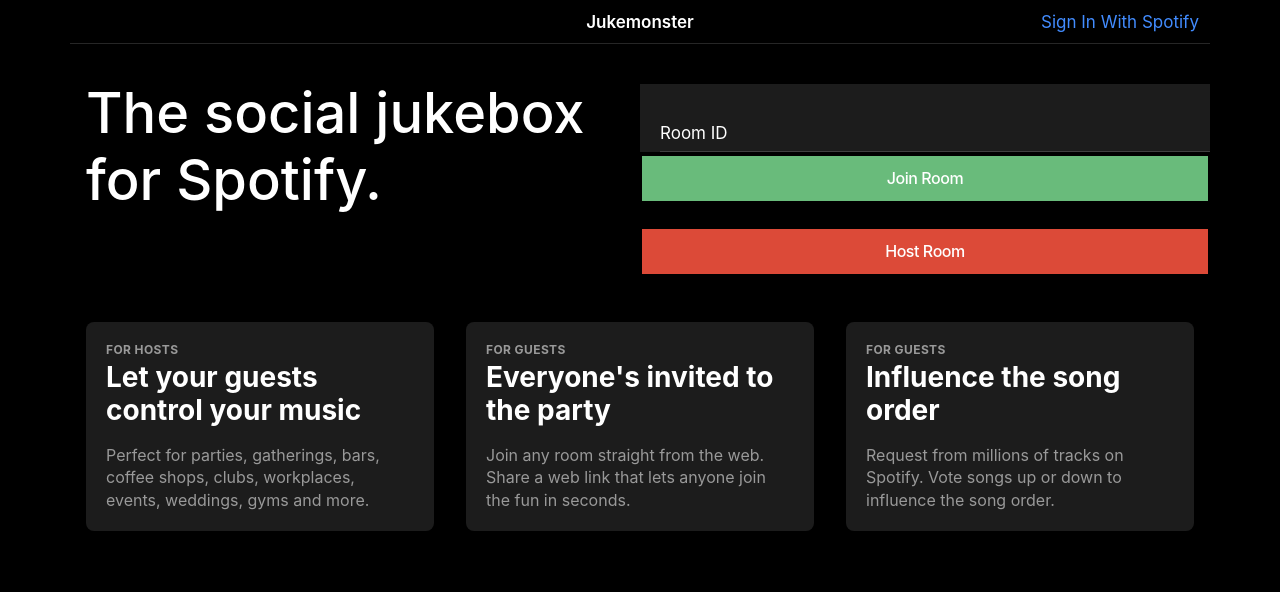
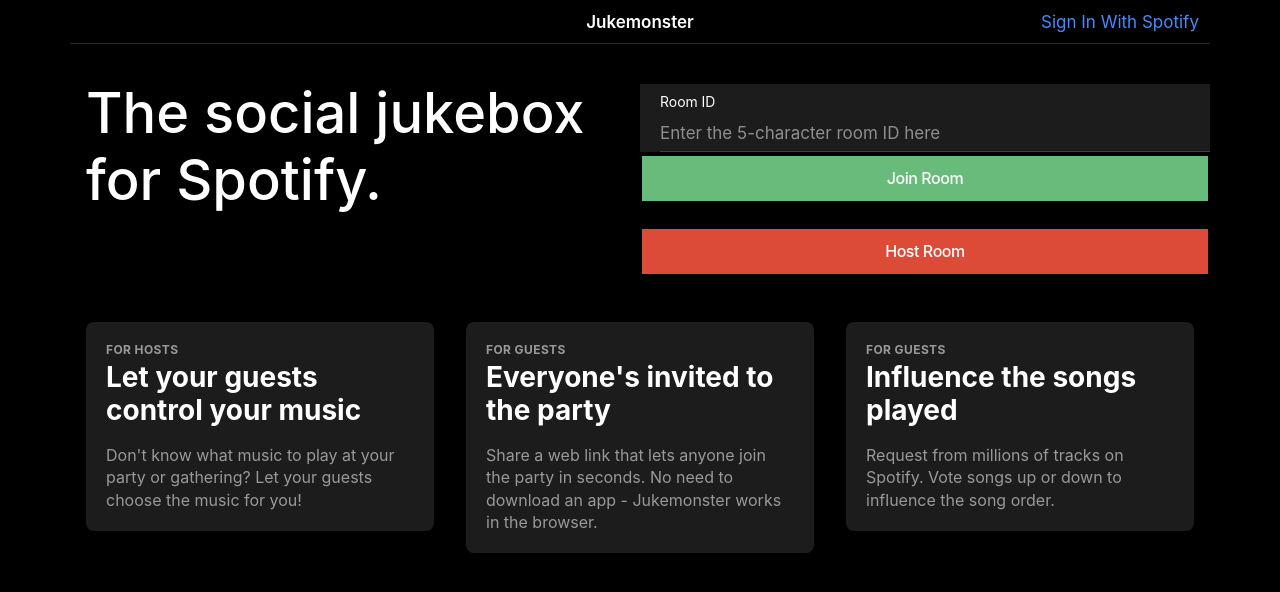
Before and after one commit to rlrh/jukemonster, a React (Create React App) app in the folder frontend/: page / in a window 1280 px wide. Shown: the top 592 px of the page. Built offline with nearby package versions, Linux system fonts and the light colour scheme.

Commit message:
Remove Devices for non-hosts; update marketing text

```diff
--- a/frontend/src/pages/Home.tsx
+++ b/frontend/src/pages/Home.tsx
@@ -69,6 +69,11 @@
                   onIonChange={event =>
                     setRoomId((event.target as HTMLInputElement).value)
                   }
+                  type="text"
+                  minlength={5}
+                  maxlength={5}
+                  placeholder="Enter the 5-character room ID here"
+                  autofocus
                 />
               </IonItem>
               <IonButton
@@ -95,8 +100,8 @@
                   </IonCardTitle>
                 </IonCardHeader>
                 <IonCardContent>
-                  Perfect for parties, gatherings, bars, coffee shops, clubs,
-                  workplaces, events, weddings, gyms and more.
+                  Don't know what music to play at your party or gathering? Let
+                  your guests choose the music for you!
                 </IonCardContent>
               </IonCard>
             </IonCol>
@@ -107,8 +112,8 @@
                   <IonCardTitle>Everyone's invited to the party</IonCardTitle>
                 </IonCardHeader>
                 <IonCardContent>
-                  Join any room straight from the web. Share a web link that
-                  lets anyone join the fun in seconds.
+                  Share a web link that lets anyone join the party in seconds.
+                  No need to download an app - Jukemonster works in the browser.
                 </IonCardContent>
               </IonCard>
             </IonCol>
@@ -116,7 +121,7 @@
               <IonCard>
                 <IonCardHeader>
                   <IonCardSubtitle>For guests</IonCardSubtitle>
-                  <IonCardTitle>Influence the song order</IonCardTitle>
+                  <IonCardTitle>Influence the songs played</IonCardTitle>
                 </IonCardHeader>
                 <IonCardContent>
                   Request from millions of tracks on Spotify. Vote songs up or
--- a/frontend/src/pages/Room.tsx
+++ b/frontend/src/pages/Room.tsx
@@ -175,14 +175,14 @@
         </IonFab>
       </IonContent>
       <IonFooter>
-        <Devices />
+        {isHost ? <Devices /> : null}
         {onlineStatus ? null : (
-          <IonToolbar color="danger">
+          <IonToolbar color="warning">
             <IonTitle>You are offline</IonTitle>
           </IonToolbar>
         )}
         {isAlive ? null : (
-          <IonToolbar color="warning" onClick={() => history.push(`/`)}>
+          <IonToolbar color="danger" onClick={() => history.push(`/`)}>
             <IonTitle>Room closed. Tap to exit.</IonTitle>
           </IonToolbar>
         )}
```
